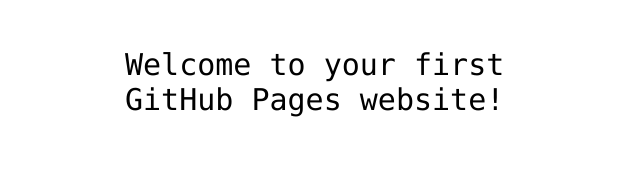
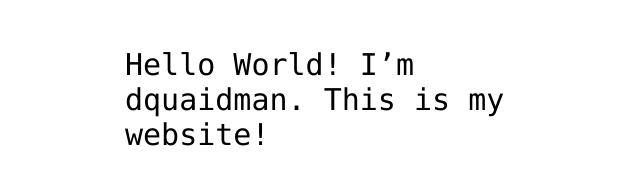
Before and after one commit to dquaidman/dquaidman.github.io, a plain HTML site: page index.html in a window 1280 px wide. Shown: the part 341-526 px from the top of the page, without its empty margins (315-955 px from the left). Drawn offline with Linux system fonts and the light colour scheme.

Commit message:
Update index.html

```diff
--- a/index.html
+++ b/index.html
@@ -11,8 +11,7 @@
 
 <img src="https://octodex.github.com/images/daftpunktocat-thomas.gif" id="octocat" alt="octocat-gif" />
 
-<!-- Change this code here by copy and pasting your template on line 15 -->
-<p>Welcome to your first GitHub Pages website!</p>
+<p>Hello World! I’m dquaidman. This is my website!</p>
 
 </body>
 </html>
```
